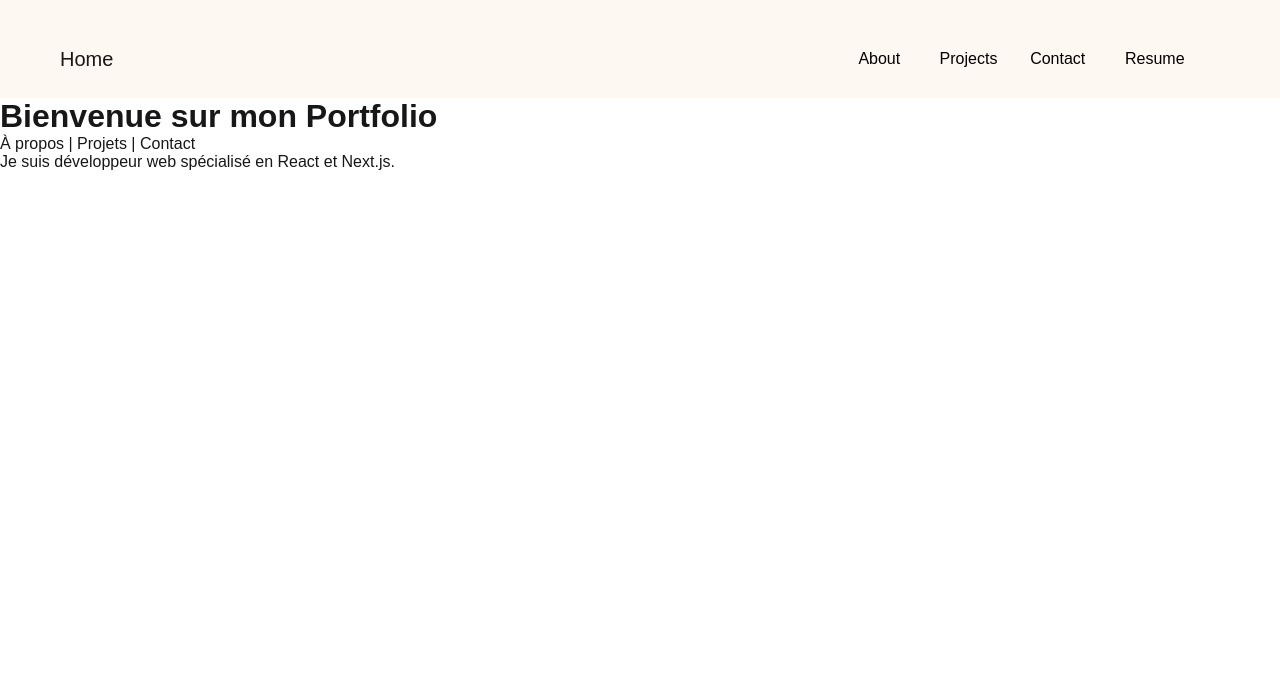
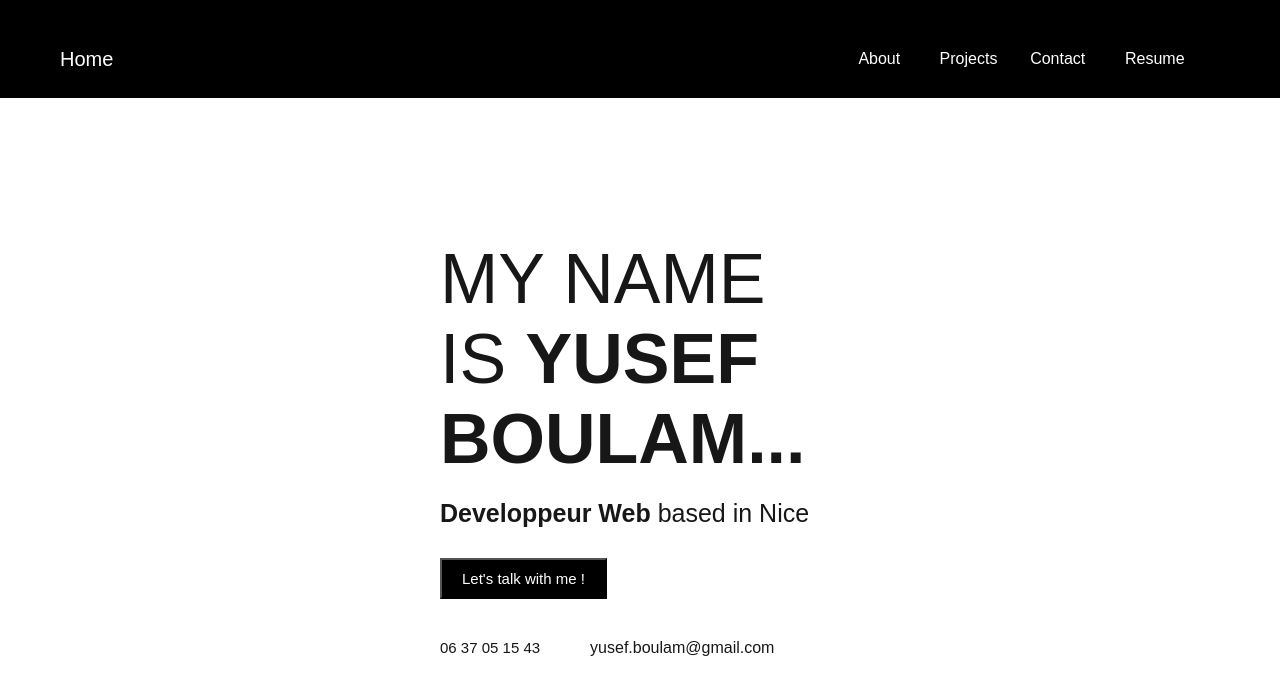
Before and after one commit to yusef-boulam/Portfolio_NextJS, a Next.js app: page / in a window 1280 px wide. Shown: the top 694 px of the page. Built offline with nearby package versions, Linux system fonts and the light colour scheme.

Commit message:
Remplissage de la page Home - Partie 1

```diff
--- a/app/components/Nav.jsx
+++ b/app/components/Nav.jsx
@@ -8,6 +8,7 @@ const Nav = () => {
   const [toggleDropdown, setToggleDropdown] = useState(false);
 
   return (
+    <header className={styles.header}>
       <nav className={styles.nav}>
         <Link href="/" className={styles.link}>
           <p>Home</p>
@@ -69,6 +70,7 @@ const Nav = () => {
           )}
         </div>
       </nav>
+    </header>
   );
 };
 
--- a/app/globals.css
+++ b/app/globals.css
@@ -1,5 +1,5 @@
 :root {
-  --background: #ffffff;
+  --background-color: #f5f5f5;
   --foreground: #171717;
 }
 
--- a/app/layout.jsx
+++ b/app/layout.jsx
@@ -19,7 +19,7 @@ export const metadata = {
 
 export default function RootLayout({ children }) {
   return (
-    <html lang="en">
+    <html lang="fr">
       <body className={`${geistSans.variable} ${geistMono.variable}`}>
         <Nav />
         {children}
--- a/app/page.jsx
+++ b/app/page.jsx
@@ -1,6 +1,7 @@
 // pages/index.js
-import Head from 'next/head';
-import Link from 'next/link';
+import Head from "next/head";
+import Link from "next/link";
+import styles from "./styles/home.module.css";
 
 export default function Home() {
   return (
@@ -9,14 +10,26 @@ export default function Home() {
         <title>Mon Portfolio</title>
         <meta name="description" content="Portfolio de [Ton Nom]" />
       </Head>
-      <header>
-        <h1>Bienvenue sur mon Portfolio</h1>
-        <nav>
-          <Link href="/about">À propos</Link> | <Link href="/projects">Projets</Link> | <Link href="/contact">Contact</Link>
-        </nav>
-      </header>
-      <main>
-        <p>Je suis développeur web spécialisé en React et Next.js.</p>
+      <main className={styles.main}>
+        <div className={styles.container}>
+          <h1>
+            MY NAME IS <span className={styles.name}>YUSEF BOULAM...</span>
+          </h1>
+          <h2>
+            <span className={styles.function}>Developpeur Web </span> based in
+            Nice
+          </h2>
+
+          <Link href="/contact">
+            <button className={styles.link}>Let's talk with me !</button>
+          </Link>
+          <div className={styles.contact}>
+            <p>06 37 05 15 43</p>
+            <a href="mailto:yusef.boulam@gmail.com" className={styles.email}>
+              yusef.boulam@gmail.com
+            </a>
+          </div>
+        </div>
       </main>
     </div>
   );
--- /dev/null
+++ b/app/styles/home.module.css
@@ -0,0 +1,62 @@
+.main {
+    display: flex;
+    flex-direction: column;
+    align-items: center;
+    justify-content: center;
+    height: 85vh;
+
+}
+
+.container {
+    display: flex;
+    flex-direction: column;
+    align-items: baseline;
+    justify-content: center;
+    width: 100%;
+    max-width: 400px;
+    padding-top: 20px;
+}
+
+.container h1 {
+    font-size: 70px;
+    font-weight: 500;
+    margin-bottom: 20px;
+}
+
+.name {
+    font-weight: 600;
+}
+
+.container h2 {
+    font-size: 25px;
+    font-weight: 500;
+    margin-bottom: 20px;
+}
+
+.function {
+    font-weight: 600;
+}
+
+.container p {
+    font-size: 20px;
+    font-weight: 500;
+}
+
+.link {
+    background-color: black;
+    color: white;
+    padding: 10px 20px;
+    font-size: 15px;
+    margin-top: 10px;
+}
+
+.contact {
+    display: flex;
+    margin-top: 40px;
+}
+
+.contact p {
+    font-size: 15px;
+    font-weight: 500;
+    margin-right: 50px;
+}
--- a/app/styles/nav.module.css
+++ b/app/styles/nav.module.css
@@ -1,3 +1,7 @@
+.header {
+    background-color: black;
+}
+
 .nav {
     display: flex;
     position: relative;
@@ -10,7 +14,6 @@
     max-width: 1500px;
     margin: auto;
     padding-top: 20px;
-    background-color: rgb(253, 249, 242);
 }
 
 .link {
@@ -24,6 +27,7 @@
     align-items: center;
     font-weight: 500;
     font-size: 20px;
+    color: white;
 }
 
 .logo {
@@ -57,7 +61,7 @@
 }
 
 .navLink {
-    color: black;
+    color: white;
     font-weight: 500;
     padding: 10px 1%;
     border: none;
```
Lines whose indentation alone changed are shown as unchanged.
